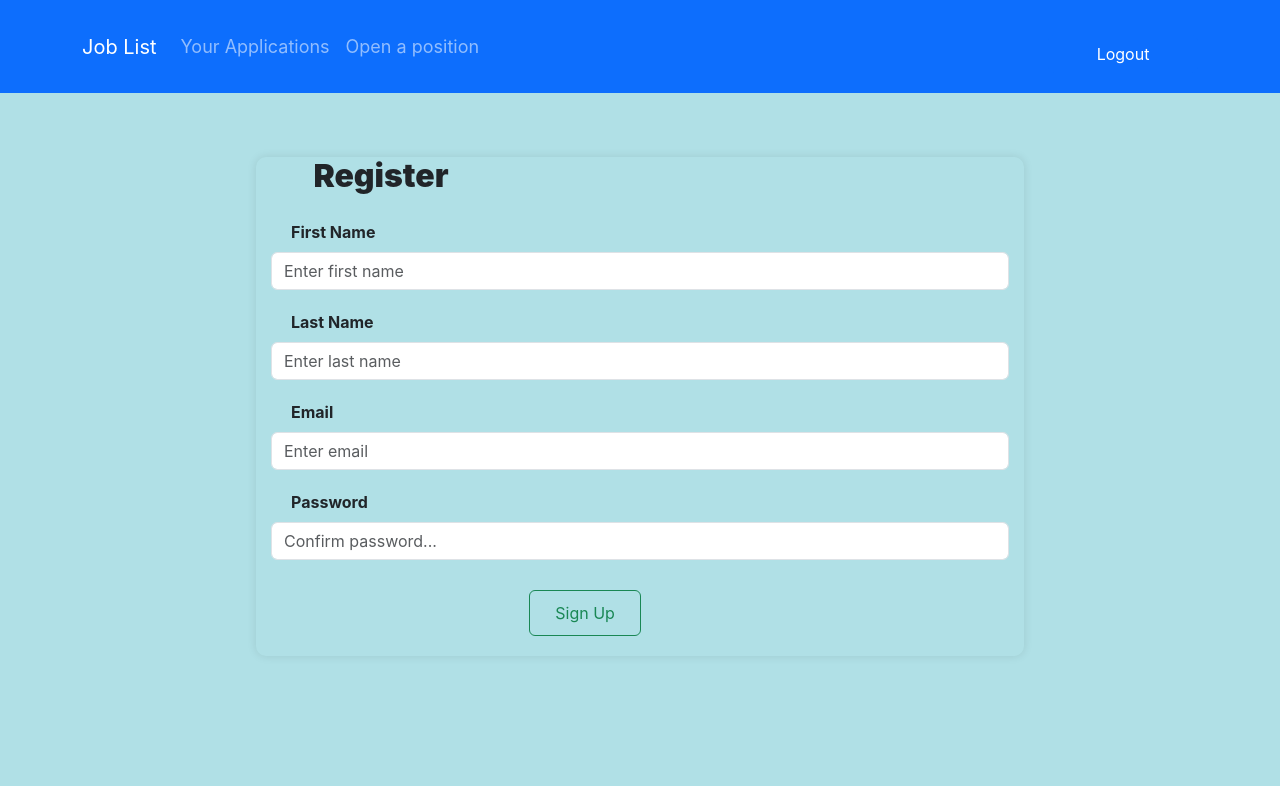
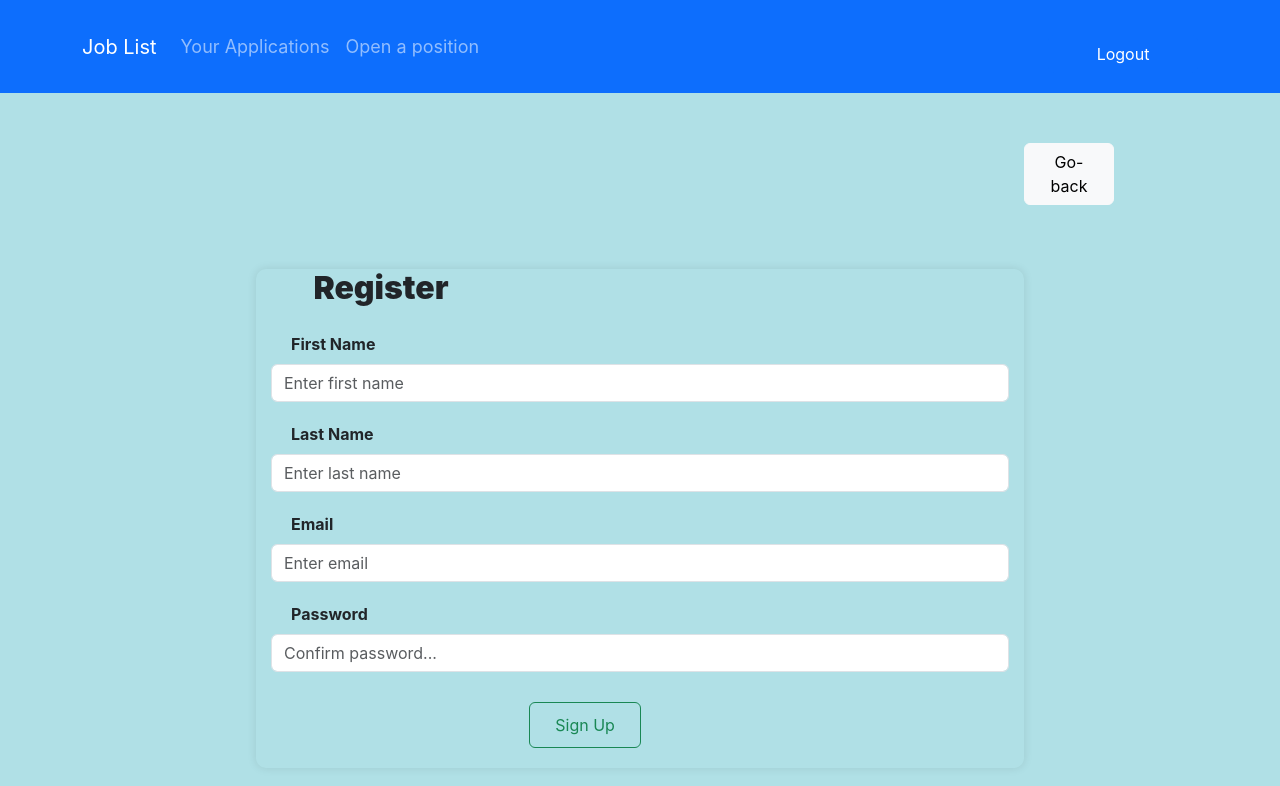
Before and after one commit to Kandedriva/final_project, a React (Create React App) app: page /logout in a window 1280 px wide. Both pictures are taken after a click on the button "Register". Shown: the top 786 px of the page. Built offline with nearby package versions, Linux system fonts and the light colour scheme.

Commit message:
Add Go-back button to the Login and Register component to redirect the user to the Welcome page.

```diff
--- a/src/components/Login.js
+++ b/src/components/Login.js
@@ -54,13 +54,13 @@ function validation(){
 
 
 }
-// function goBack(){
-//   history.push("/logout")
-// }
+function goBack(){
+  history.push("/logout")
+}
+
     return (
       <>
-      {/* <Button  onClick={goBack} variant="light" className="go-back">Go-back</Button> */}
-          {/* <Button className="go-back">Go back</Button> */}
+      <Button  onClick={goBack} variant="light" className="go-back">Go-back</Button>
       <div className="logIn">
     <h2 className="logH2"><strong>Log In</strong></h2>
     <Form method="post" onSubmit={handleSubmit}>
--- a/src/components/Register.js
+++ b/src/components/Register.js
@@ -47,14 +47,14 @@ import { Form, Button } from 'react-bootstrap';
                 history.push("/login")
             }
 
-            // function goBack(){
-            //     history.push("/logout")
-            //   }
+            function goBack(){
+                history.push("/logout")
+              }
 
 
             return (
                 <>
-                {/* <Button  onClick={goBack} variant="light" className="go-back">Go-back</Button> */}
+                <Button  onClick={goBack} variant="light" className="go-back">Go-back</Button>
                 <div className="logIn">
                 <h2 className="logH2"><strong>Register</strong></h2>
                 <Form onSubmit={handleUser}>
```
